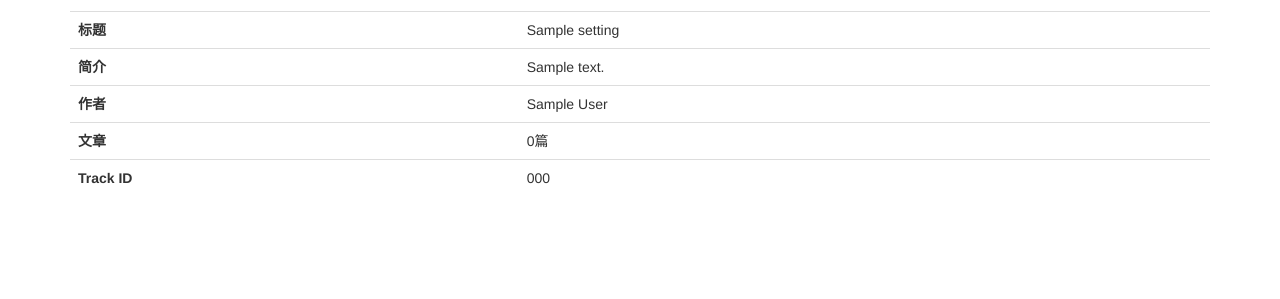
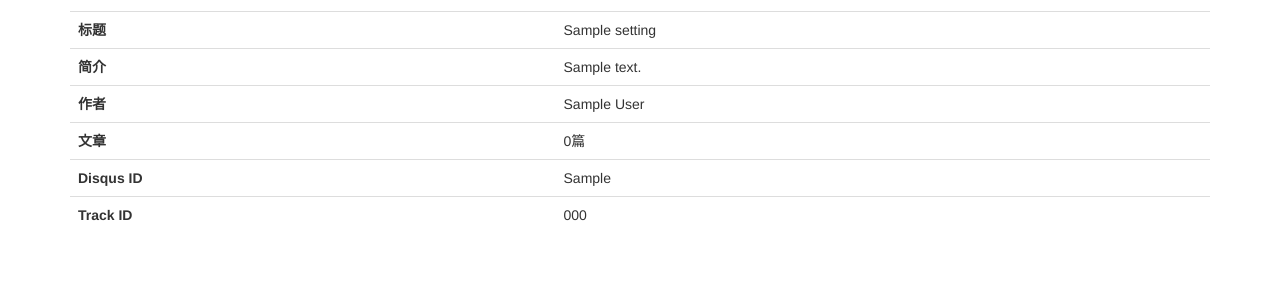
Before and after one commit to imhuwq/imhuwq, a Flask app: page /admin/index in a window 1280 px wide. Shown: the part 52-351 px from the top of the page. Run offline with Flask 2, Linux system fonts and the light colour scheme; a user stored in the database is signed in; tables that the repository leaves empty hold one stand-in row (values such as "Sample post"); parts of the project's set-up code (start-up, migrations or seed data) failed here and were passed over; some libraries are stand-ins or nearby versions.

Commit message:
enable set disqus in database other than write to config file

```diff
--- a/app/forms.py
+++ b/app/forms.py
@@ -58,6 +58,7 @@ class PostForm(Form):
 class SiteSettingForm(Form):
     title = StringField('网站标题', validators=[DataRequired()])
     descp = TextAreaField('网站描述', validators=[DataRequired(), Length(4, 30, message='网站描述长度在4-30个字符')])
+    dq_id = StringField('Disqus Identifier')
     ga_id = StringField('Google Analytics Track ID')
     submit = SubmitField('修改')
 
--- a/app/models.py
+++ b/app/models.py
@@ -16,6 +16,7 @@ class Settings(db.Model):
     comments_per_page = db.Column(db.Integer, default=20)
     site_title = db.Column(db.String(64), default="一个崭新的网站")
     site_description = db.Column(db.String(128), default="请到管理面板更改设置")
+    disqus_identifier = db.Column(db.String(32))
     google_analytics_code = db.Column(db.String(32))
 
     def update_site_settings(self):
@@ -27,6 +28,7 @@ class Settings(db.Model):
         current_app.config['SITE_TITLE'] = self.site_title
         current_app.config['SITE_DESCRIPTION'] = self.site_description
         current_app.config['GOOGLE_ANALYTICS_CODE'] = self.google_analytics_code
+        current_app.config['DISQUS_IDENTIFIER'] = self.disqus_identifier
 
 
 class User(db.Model, UserMixin):
--- a/app/templates/admin/index.html
+++ b/app/templates/admin/index.html
@@ -25,6 +25,11 @@
             </tr>
 
             <tr>
+                <th>Disqus ID</th>
+                <td title="Disqus Identifier">{{ sets.disqus_identifier }}</td>
+            </tr>
+
+            <tr>
                 <th title="Google Analytics Track ID">Track ID</th>
                 <td>{{ sets.google_analytics_code }}</td>
             </tr>
--- a/app/templates/blog/_base.html
+++ b/app/templates/blog/_base.html
@@ -111,7 +111,7 @@
         var $BLOG_CATEGORY_PATH = {{ url_for('blog.categories')|tojson|safe }};
     </script>
 
-    {% if request.endpoint %}
+    {% if request.endpoint and config['DISQUS_IDENTIFIER'] %}
         {% if request.endpoint.startswith('blog.')  or request.endpoint.startswith('main.index') %}
             <script id="dsq-count-scr" src="//{{ config['DISQUS_IDENTIFIER'] }}.disqus.com/count.js" async></script>
         {% endif %}
--- a/app/templates/blog/single.html
+++ b/app/templates/blog/single.html
@@ -6,7 +6,7 @@
             {{ macros.render_post_list(posts, current_user=current_user, moment=moment, single=True) }}
         </div>
 
-        {% if config['ENABLE_COMMENT'] and posts[0].commendable %}
+        {% if config['ENABLE_COMMENT'] and posts[0].commendable and config['DISQUS_IDENTIFIER']%}
             <div id="post-comment">
                 {% include "blog/_comments.html" %}
             </div>
--- a/app/views/admin.py
+++ b/app/views/admin.py
@@ -30,9 +30,11 @@ def site():
         sets.site_title = form.title.data
         sets.site_description = form.descp.data
         sets.google_analytics_code = form.ga_id.data
+        sets.disqus_identifier = form.dq_id.data
         return redirect(url_for('admin.site'))
     form.title.data = sets.site_title
     form.descp.data = sets.site_description
+    form.dq_id.data = sets.disqus_identifier
     form.ga_id.data = sets.google_analytics_code
     return render_template('admin/site.html',
                            form=form,
--- a/config-sample.py
+++ b/config-sample.py
@@ -33,9 +33,6 @@ class Config:
     # 如果需要测试环境，设置为'test'
     # 绝对不要在生产环境中使用'debug'
     DEFAULT_APP_MODE = 'production'
-
-    # 使用disqus评论系统
-    DISQUS_IDENTIFIER = ''
 
     # 下列使用随机生产的数据
     SECRET_KEY = 'NEVERTELLANYBODYEXCEPTIT'
```
